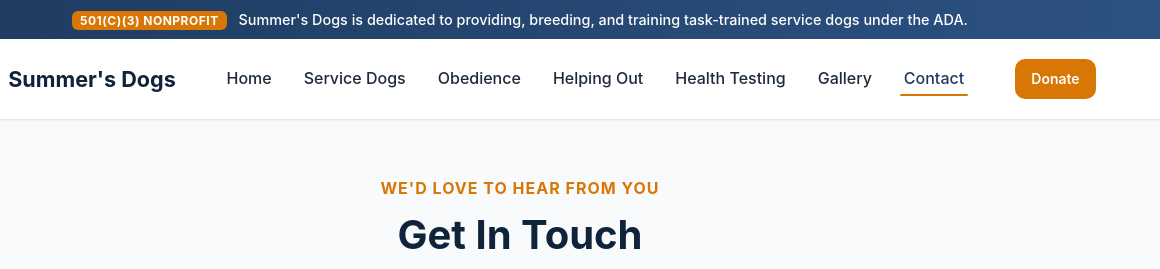
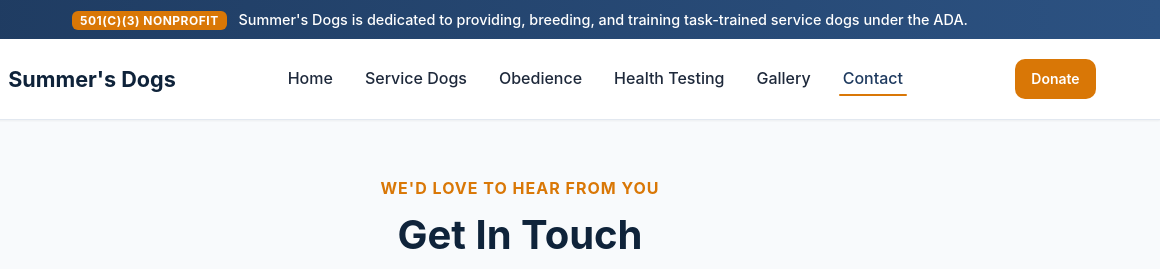
Before and after one commit to DLMorrell/summersdogs, a plain HTML site: page contact.html in a window 1280 px wide. Shown: the top 269 px of the page, 120-1280 px from the left. Drawn offline with Linux system fonts and the light colour scheme.

Commit message:
removed the redundant link to the helping out page.

```diff
--- a/contact.html
+++ b/contact.html
@@ -28,7 +28,6 @@
           <li><a href="index.html">Home</a></li>
           <li><a href="service-dogs.html">Service Dogs</a></li>
           <li><a href="obedience.html">Obedience</a></li>
-          <li><a href="helping-out.html">Helping Out</a></li>
           <li><a href="health-testing.html">Health Testing</a></li>
           <li><a href="gallery.html">Gallery</a></li>
           <li><a href="contact.html" class="active">Contact</a></li>
```
Also changed, not shown: gallery.html (+0 -1 lines), health-testing.html (+0 -1 lines), index.html (+0 -1 lines), obedience.html (+0 -1 lines), service-dogs.html (+0 -1 lines).
